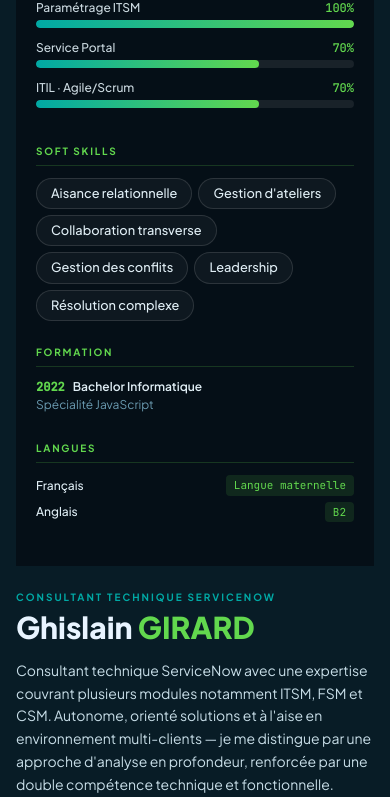
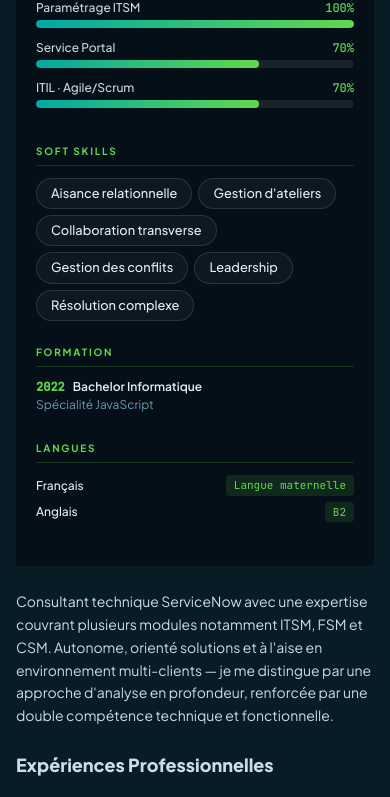
Before and after one commit to GirardGH/cv-gg-onsite, a Next.js app: page /cv in a window 390 px wide. Shown: the part 950-1747 px from the top of the page. Built offline with nearby package versions, Linux system fonts and the light colour scheme.

Commit message:
fix hidden h1 and color

```diff
--- a/app/cv/page.tsx
+++ b/app/cv/page.tsx
@@ -126,12 +126,12 @@
             className="mb-6"
           >
             <p
-              className="text-[10px] font-bold uppercase tracking-[0.2em] mb-1"
+              className="hidden md:block text-[10px] font-bold uppercase tracking-[0.2em] mb-1"
               style={{ color: 'var(--sn-teal)' }}
             >
               {t.cv_section_label}
             </p>
-            <h1 className="text-3xl md:text-4xl font-extrabold leading-tight mb-3">
+            <h1 className="hidden md:block text-3xl md:text-4xl font-extrabold leading-tight mb-3">
               <span style={{ color: 'var(--heading-text)' }}>Ghislain </span>
               <span style={{ color: 'var(--sn-green)' }}>GIRARD</span>
             </h1>
--- a/components/CertBadge.tsx
+++ b/components/CertBadge.tsx
@@ -6,8 +6,8 @@
 
 const yearColors: Record<number, string> = {
   2026: '#3ABFB8',
-  2025: '#62D84E',
-  2024: '#00A9A5',
+  2025: '#00A9A5',
+  2024: '#62D84E',
   2023: '#4CAF50',
 }
 
```
